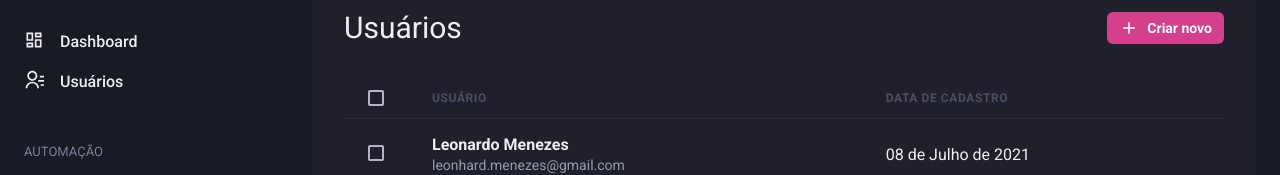
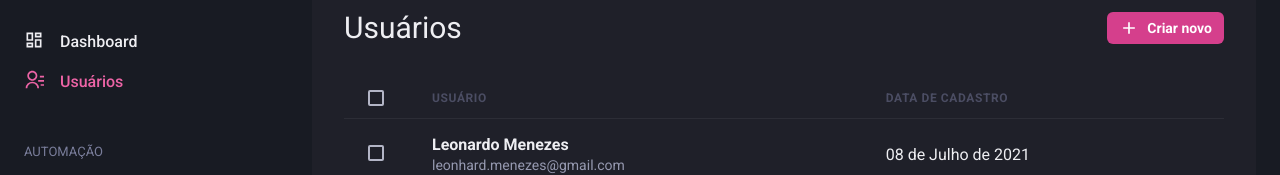
Before and after one commit to leo-nezes/dashgo, a Next.js app: page /users in a window 1280 px wide. Shown: the part 142-317 px from the top of the page. Built offline with nearby package versions, Linux system fonts and the light colour scheme.

Commit message:
feat: Responsividade - Fluxo de navegação - Sinalizando link ativo

```diff
--- /dev/null
+++ b/src/components/ActiveLink.tsx
@@ -0,0 +1,29 @@
+import Link, { LinkProps } from "next/link";
+import { useRouter } from "next/router";
+import { cloneElement, ReactElement } from "react";
+
+interface ActiveLinkProps extends LinkProps {
+  children: ReactElement;
+  shouldMatchExactHref?: boolean;
+}
+
+export function ActiveLink({ children, shouldMatchExactHref = false, ...rest }: ActiveLinkProps) {
+  const { asPath } = useRouter();
+  let isActive = false;
+
+  if(shouldMatchExactHref && (asPath === rest.href || asPath === rest.as)) {
+    isActive = true;
+  }
+
+  if(!shouldMatchExactHref && (asPath.startsWith(String(rest.href)) || asPath.startsWith(String(rest.as)))) {
+    isActive = true;
+  }
+
+  return (
+    <Link {...rest}>
+      {cloneElement(children, {
+        color: isActive ? 'pink.400' : 'gray.50'
+      })}
+    </Link>
+  );
+}
--- a/src/components/Sidebar/NavLink.tsx
+++ b/src/components/Sidebar/NavLink.tsx
@@ -1,16 +1,21 @@
-import { Link, Icon, Text, LinkProps as ChakraLinkProps } from '@chakra-ui/react';
+import { Link as ChakraLink, Icon, Text, LinkProps as ChakraLinkProps } from '@chakra-ui/react';
 import { ElementType } from 'react';
+
+import { ActiveLink } from '../ActiveLink';
 
 interface NavLinkProps extends ChakraLinkProps {
   icon: ElementType;
   children: string;
+  href: string;
 }
 
-export function NavLink({ icon, children, ...rest }: NavLinkProps) {
+export function NavLink({ icon, children, href, ...rest }: NavLinkProps) {
   return (
-    <Link display="flex" align="center" {...rest}>
-      <Icon as={icon} fontSize="20" />
-      <Text ml="4" fontWeight="medium">{children}</Text>
-    </Link>
+    <ActiveLink href={href} passHref>
+      <ChakraLink display="flex" align="center" {...rest}>
+        <Icon as={icon} fontSize="20" />
+        <Text ml="4" fontWeight="medium">{children}</Text>
+      </ChakraLink>
+    </ActiveLink>
   );
 }
--- a/src/components/Sidebar/SidebarNav.tsx
+++ b/src/components/Sidebar/SidebarNav.tsx
@@ -8,13 +8,13 @@
   return (
     <Stack spacing="12" align="flex-start">
       <NavSection title="GERAL">
-        <NavLink icon={RiDashboardLine}>Dashboard</NavLink>
-        <NavLink icon={RiContactsLine}>Usuários</NavLink>
+        <NavLink href="/dashboard" icon={RiDashboardLine}>Dashboard</NavLink>
+        <NavLink href="/users" icon={RiContactsLine}>Usuários</NavLink>
       </NavSection>
 
       <NavSection title="AUTOMAÇÃO">
-        <NavLink icon={RiInputMethodLine}>Formulários</NavLink>
-        <NavLink icon={RiGitMergeLine}>Automação</NavLink>
+        <NavLink href="/forms" icon={RiInputMethodLine}>Formulários</NavLink>
+        <NavLink href="/automation" icon={RiGitMergeLine}>Automação</NavLink>
       </NavSection>
     </Stack>
   );
--- a/src/pages/users/create.tsx
+++ b/src/pages/users/create.tsx
@@ -1,4 +1,5 @@
 import { Box, Flex, Heading, Divider, VStack, SimpleGrid, HStack, Button } from '@chakra-ui/react';
+import Link from 'next/link';
 
 import { Input } from '../../components/Form/Input';
 import { Header } from '../../components/Header';
@@ -31,7 +32,9 @@
 
           <Flex mt="8" justify="flex-end">
             <HStack spacing="4">
-              <Button colorScheme="whiteAlpha">Cancelar</Button>
+              <Link href="/users" passHref>
+                <Button as="a" colorScheme="whiteAlpha">Cancelar</Button>
+              </Link>
               <Button colorScheme="pink">Salver</Button>
             </HStack>
           </Flex>
--- a/src/pages/users/index.tsx
+++ b/src/pages/users/index.tsx
@@ -1,5 +1,6 @@
 import { Text, Box, Flex, Heading, Button, Icon, Table, Thead, Tbody, Tr, Th, Td, Checkbox, useBreakpointValue } from '@chakra-ui/react';
-import { RiAddLine, RiPencilLine } from 'react-icons/ri';
+import { RiAddLine } from 'react-icons/ri';
+import Link from 'next/link';
 
 import { Header } from '../../components/Header';
 import { Pagination } from '../../components/Pagination';
@@ -22,6 +23,7 @@
           <Flex mb="8" justify="space-between" align="center">
             <Heading size="lg" fontWeight="normal">Usuários</Heading>
 
+            <Link href="/users/create" passHref>
               <Button
                 as="a"
                 size="sm"
@@ -31,6 +33,7 @@
               >
                 Criar novo
               </Button>
+            </Link>
           </Flex>
 
           <Table colorScheme="whiteAlpha">
```
Lines whose indentation alone changed are shown as unchanged.
